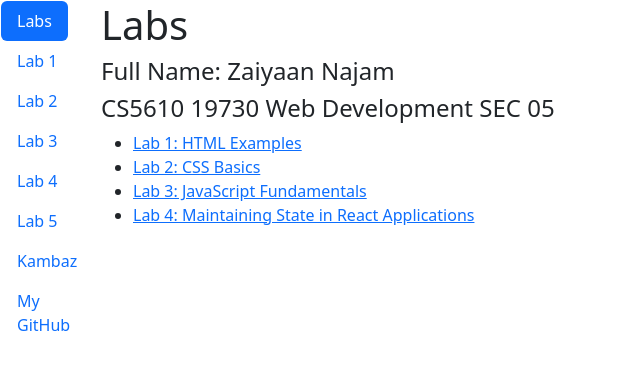
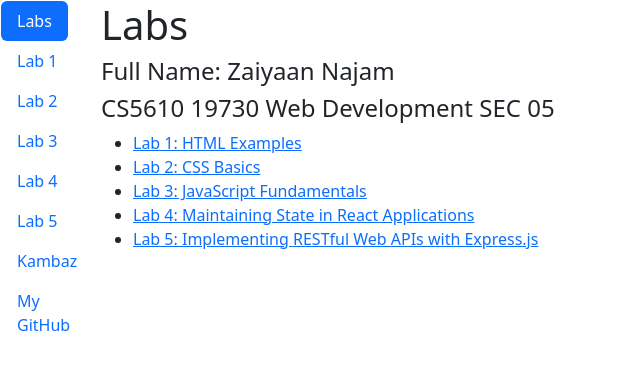
Before and after one commit to zaiyaanmessi/kambaz-next-js, a Next.js app: page /Labs in a window 1280 px wide. Shown: the top 370 px of the page, without its empty margins (0-640 px from the left). Built offline with nearby package versions, Linux system fonts and the light colour scheme.

Commit message:
fixed empty sigin

```diff
--- a/src/app/Labs/page.tsx
+++ b/src/app/Labs/page.tsx
@@ -21,9 +21,14 @@
            Lab 3: JavaScript Fundamentals </Link>
        </li>
           <li>
-         <Link href="/Labs/Lab4" id="wd-lab3-link">
+         <Link href="/Labs/Lab4" id="wd-lab4-link">
            Lab 4: Maintaining State in React Applications </Link>
        </li>
+       <li>
+         <Link href="/Labs/Lab5" id="wd-lab5-link">
+           Lab 5: Implementing RESTful Web APIs with Express.js </Link>
+       </li>
+
      </ul>
    </div>
 );}
```
Also changed, not shown: src/app/(Kambaz)/Account/Signin/page.tsx (+9 -1 lines).
